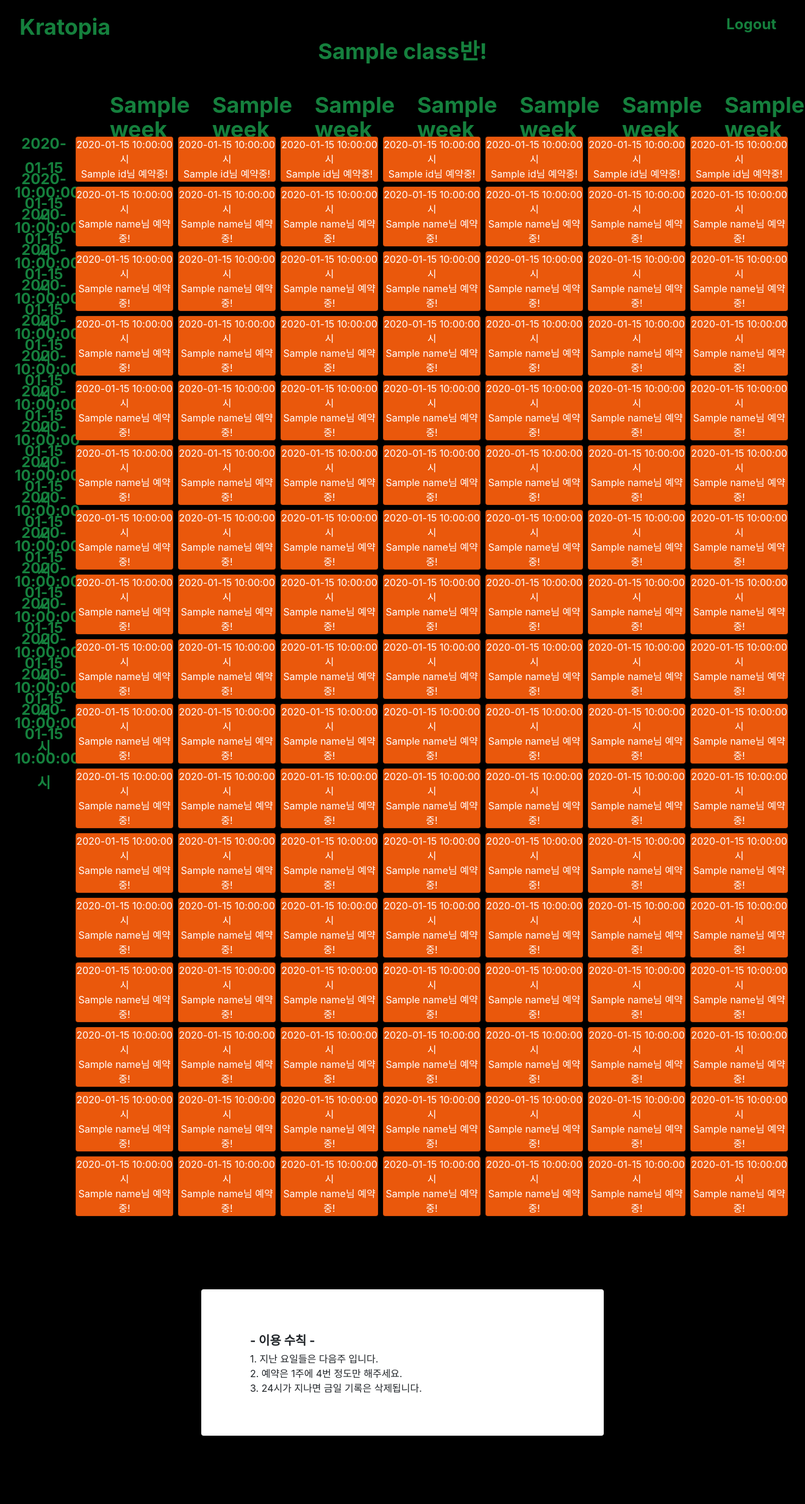
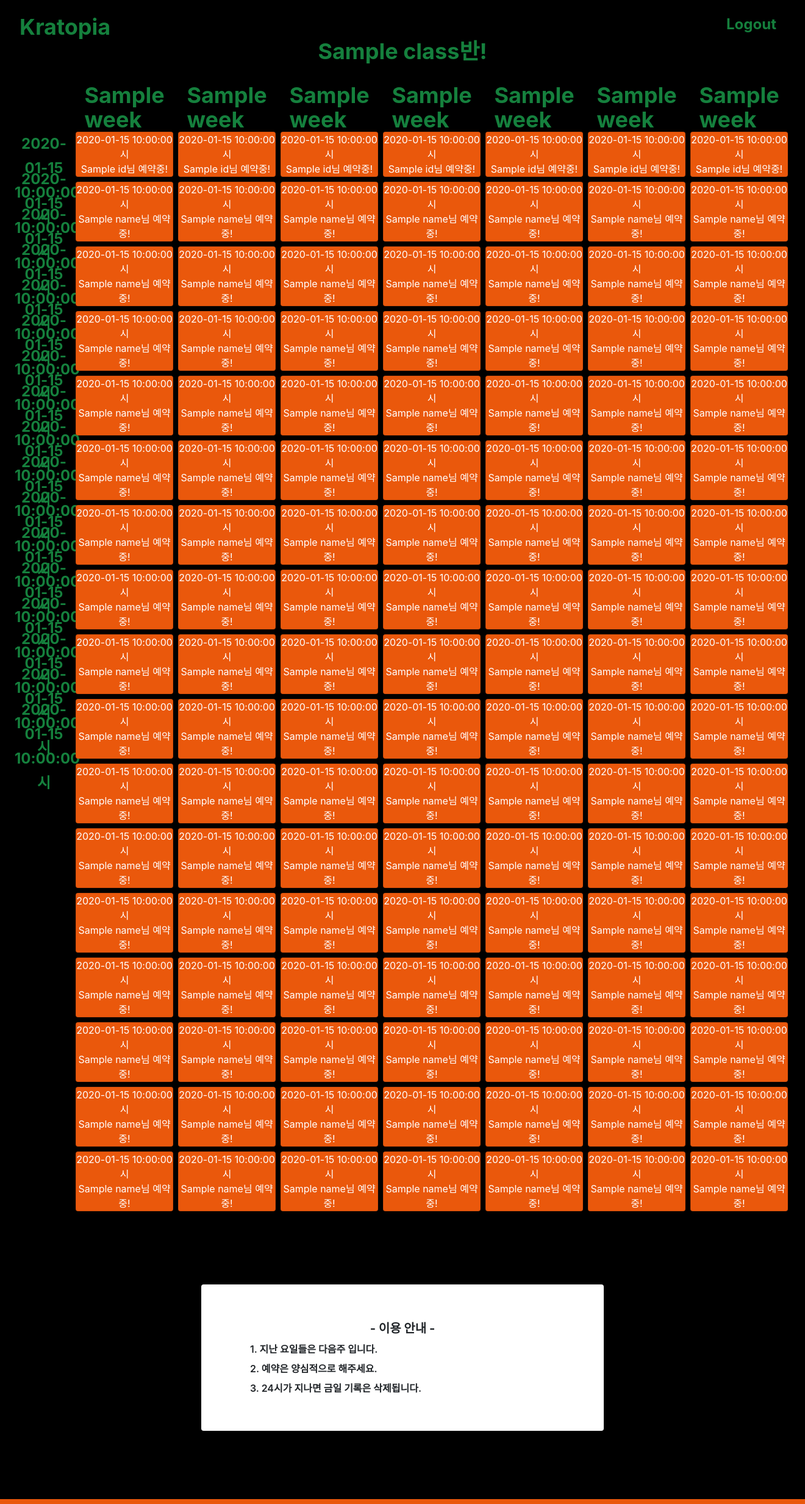
Before and after one commit to cityzenKIM/jungle-first-project, a Flask app: template templates/index.html in a window 1320 px wide. Shown: the whole page at 61% size. Run offline with Flask 2, Linux system fonts and the light colour scheme; the template is opened without the code that fills it: most values are stand-ins (such as "Sample title", 1, 10 or a date in 2020); some libraries are stand-ins or nearby versions.

Commit message:
list 디자인 수정 완료

```diff
--- a/templates/index.html
+++ b/templates/index.html
@@ -138,9 +138,9 @@
         {% for date in range(7) %}
         <div class="week flex flex-col mx-1 mb-28 items-center">
             {% if toDay['weekday'] == date %}
-            <span class="text-4xl text-green-700 font-bold text-center mb-6 rounded-full bg-white w-12 h-12">{{week[date]}}</span>
+            <span class="text-4xl text-green-700 font-bold mb-3 rounded-full bg-white w-12 h-12 flex items-center justify-center">{{week[date]}}</span>
             {% else %}
-            <span class="text-4xl text-green-700 font-bold text-center mb-6 w-12 h-12">{{week[date]}}</span>
+            <span class="text-4xl text-green-700 font-bold mb-3 w-12 h-12 flex items-center justify-center">{{week[date]}}</span>
             {% endif %}
             {% for time in range(17) %}
             {% if reservations[date][time].userID == False %}
@@ -196,10 +196,10 @@
     <div class="mb-28 w-full flex justify-center">
         <div class="bg-white w-1/2 h-60 px-20 rounded">
             <ul class="flex flex-col h-full justify-center">
-                <li class="py-1 font-bold text-xl">- 이용 수칙 -</li>
-                <li>1. 지난 요일들은 다음주 입니다.</li>
-                <li>2. 예약은 1주에 4번 정도만 해주세요.</li>
-                <li>3. 24시가 지나면 금일 기록은 삭제됩니다.</li>
+                <li class="py-1 font-bold text-xl text-center">- 이용 안내 -</li>
+                <li class="py-1 font-semibold">1. 지난 요일들은 다음주 입니다.</li>
+                <li class="py-1 font-semibold">2. 예약은 양심적으로 해주세요.</li>
+                <li class="py-1 font-semibold">3. 24시가 지나면 금일 기록은 삭제됩니다.</li>
             </ul>
         </div>
     </div>
```
